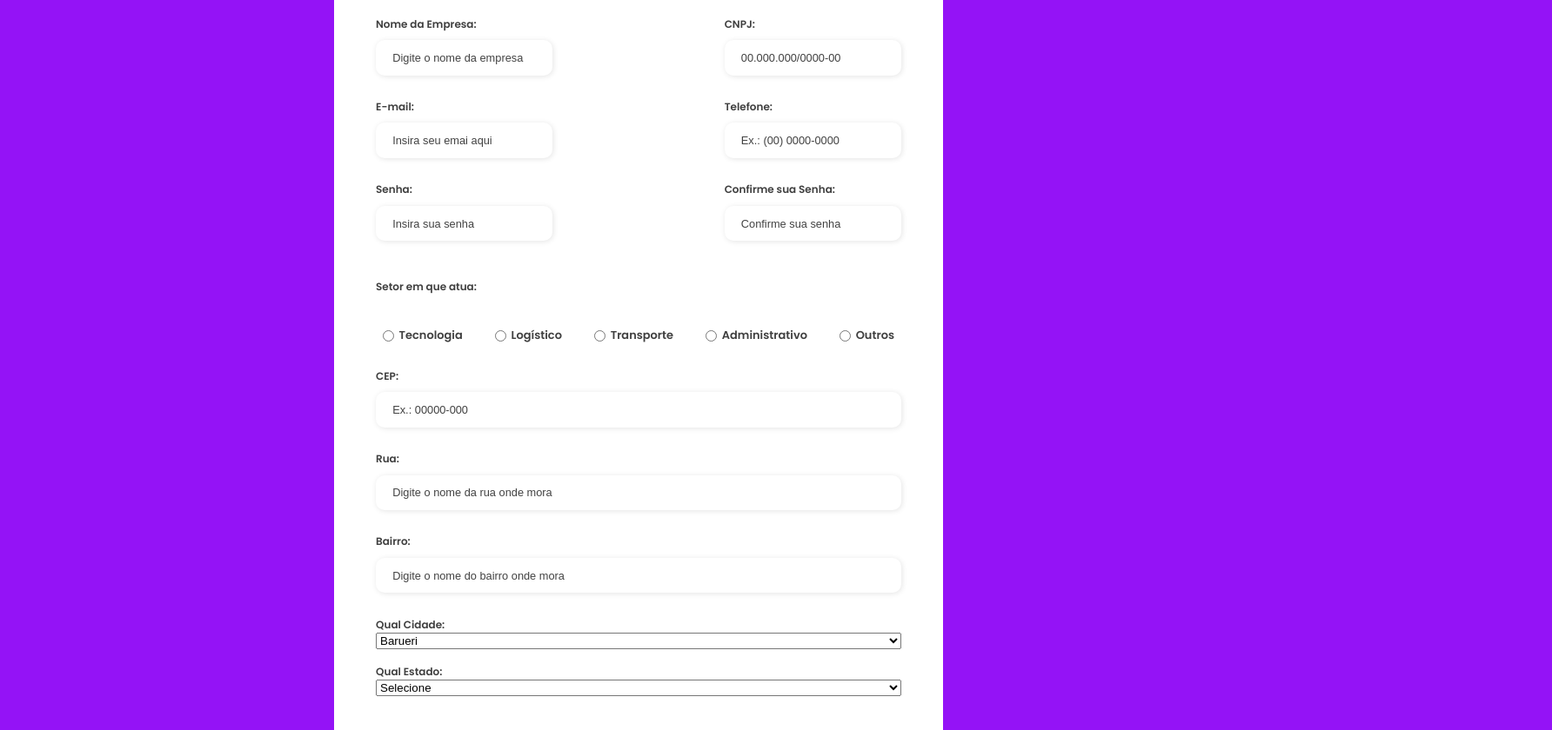
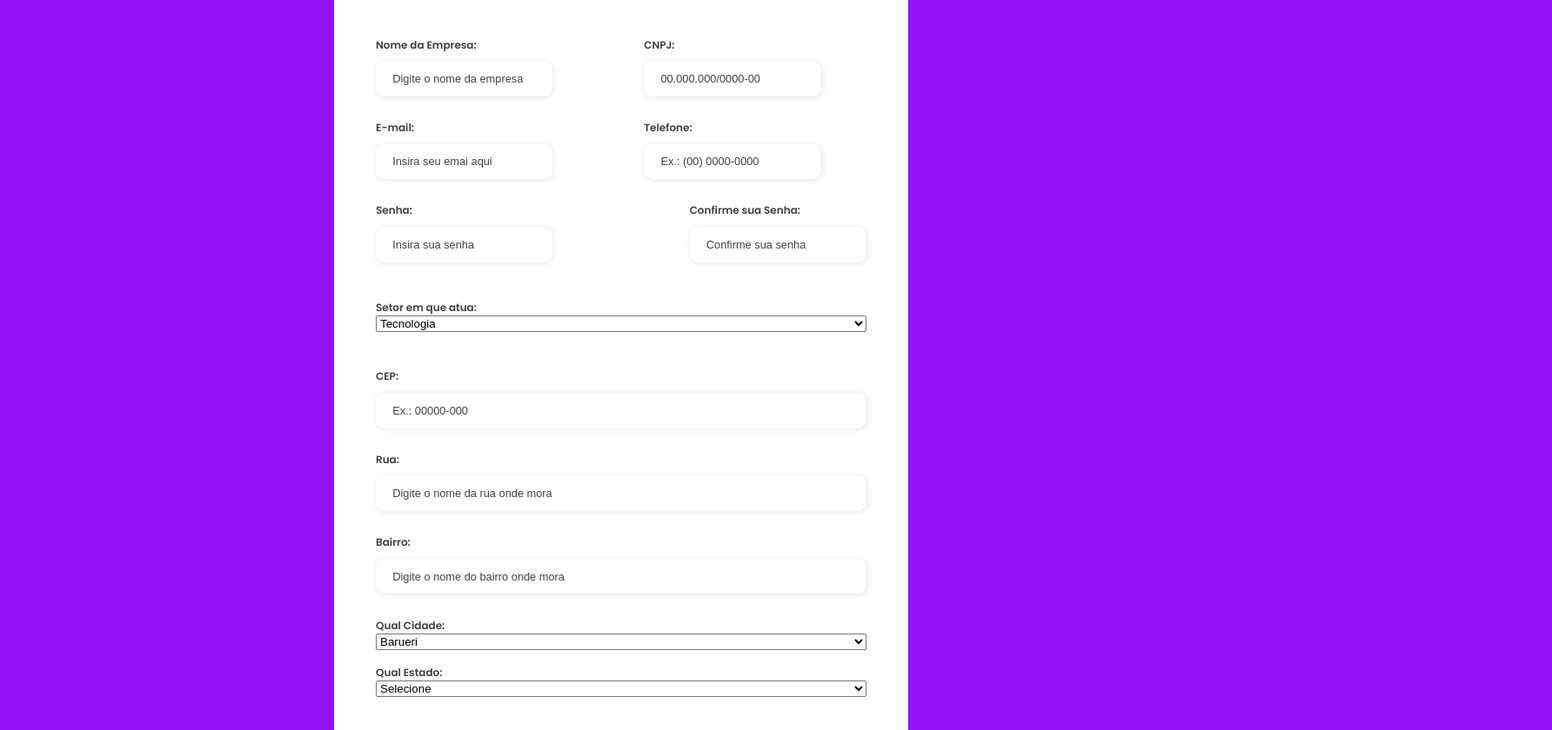
Before and after one commit to JNT777/websiete, a plain HTML site: page cadastroempresa.html in a window 1280 px wide. Shown: the part 435-1275 px from the top of the page at 87% size, 1784 px wide, since content can reach past the window. Drawn offline with Linux system fonts and the light colour scheme.

Commit message:
atualizações em todos os arquivos

```diff
--- a/cadastroempresa.html
+++ b/cadastroempresa.html
@@ -18,11 +18,10 @@
                     </div>
                     <ul class="ul ativo">
                         <li> <a href="index.html"> Home </a></li>
+                        <li> <a href="login2.html"> Login </a></li>
                         <li> <a href="vagas_nova.html"> Vagas </a></li>
-                        <li> <a href="login2.html"> Login </a></li>
-                        <li> <a href="#">  </a></li>
                         <li> <a href="#"></a></li>
-                        <li> <a href="#"><button class="btn-gradiente">Se inscrever</button> </a></li>
+                        <li> <a href="#"></a></li>
 
                     </ul>
                     <div class="menu-icon">
@@ -44,33 +43,38 @@
                         </div>
                     </div>
 
+                </br>
                     <div class="input-group">
                         <div class="input-box">
                             <label for="companyname">Nome da Empresa:</label>
                             <input id="companyname" type="text" name="companyname" placeholder="Digite o nome da empresa" required>
                         </div>
 
-                        <br>
+                    </br>
                         <div class="input-box">
                             <label for="cnpj">CNPJ:</label>
                             <input type="text" name="cnpj" class="ls-mask-cnpj" placeholder="00.000.000/0000-00" >
                         </div>
 
+                    </br>
                         <div class="input-box">
                             <label for="email">E-mail:</label>
                             <input type="email" class="form-control" id="exampleInputEmail1" placeholder="Insira seu emai aqui">
                         </div>
 
+                    </br>
                         <div class="input-box">
                             <label for="number">Telefone:</label>
                             <input type="text" class="form-control phone-ddd-mask" placeholder="Ex.: (00) 0000-0000">
                         </div>
 
+                    </br>
                         <div class="input-box">
                             <label for="password">Senha:</label>
                             <input class="password form-control" id="user_password2" data-component="password-strength" data-monitor-id="password-strength-monitor" type="password" placeholder="Insira sua senha">
                         </div>
 
+                    </br>
                         <div class="input-box">
                             <label for="confirmPassword">Confirme sua Senha:</label>
                             <input class="password form-control" id="user_password2" data-component="password-strength" data-monitor-id="password-strength-monitor" type="password" placeholder="Confirme sua senha">
@@ -83,37 +87,10 @@
                         <h6>Setor em que atua:</h6>
                     </div>
 
-                    <br>
-                    <div class="gender-group">
-                        <div class="gender-input">
-                            <input id="technology" type="radio" name="gender">
-                            <label for="technology">Tecnologia</label>
-                        </div>
+                    <div class="input-box">
+    <select id="setor em que atua"><option value="1">Tecnologia</option><option value="2">Logístico</option><option value="3">Administrativo</option><option value="4">Serviços</option><option value="5">Financeiro</option><option value="6">Contabilidade</option><option value="7">Químico</option><option value="8">Comercial</option><option value="9">Varejista</option><option value="10">Outros</option></select>
+</div>
 
-                        <br>
-                        <div class="gender-input">
-                            <input id="logistical" type="radio" name="gender">
-                            <label for="logistical">Logístico</label>
-                        </div>
-
-                        <br>
-                        <div class="gender-input">
-                            <input id="transport" type="radio" name="gender">
-                            <label for="transport">Transporte</label>
-                        </div>
-
-                        <br>
-                        <div class="gender-input">
-                            <input id="administrative" type="radio" name="gender">
-                            <label for="administrative">Administrativo</label>
-                        </div>
-
-                        <br>
-                            <div class="gender-input">
-                                <input id="others" type="radio" name="gender">
-                                <label for="others">Outros</label>
-                            </div>
-                    </div>
                 </div>
 
                 <br>
--- a/css/cadastrovagas.css
+++ b/css/cadastrovagas.css
@@ -114,7 +114,7 @@ main .container{
 .containers{
     align-items: center;
     justify-items: center;
-    width: 130vh;
+    width: 140vh;
     height: 40vh;
     display: flex;
     margin: 40vh;
--- a/css/estilo_emp.css
+++ b/css/estilo_emp.css
@@ -115,14 +115,14 @@ main .container{
 .containers{
     align-items: center;
     justify-items: center;
-    width: 1400px;
+    width: 1200px;
     height: 100vh;
     display: flex;
     margin: 40vh;
 }
 
 .form {
-    width: 50%;
+    width: 55%;
     display: flex;
     flex-direction: column;
     justify-content: center;
```
Also changed, not shown: Informações da vaga.html (+2 -2 lines), cadastrocandidato.html (+1 -1 lines), cadastrovagas.html (+11 -3 lines), css/main.css (+6 -5 lines), index.html (+1 -1 lines), login2.html (+1 -1 lines), rascunho setor em que atua.html (added, +18 -0 lines), vagas_nova.html (+1 -3 lines), curl ^.txt (added).
